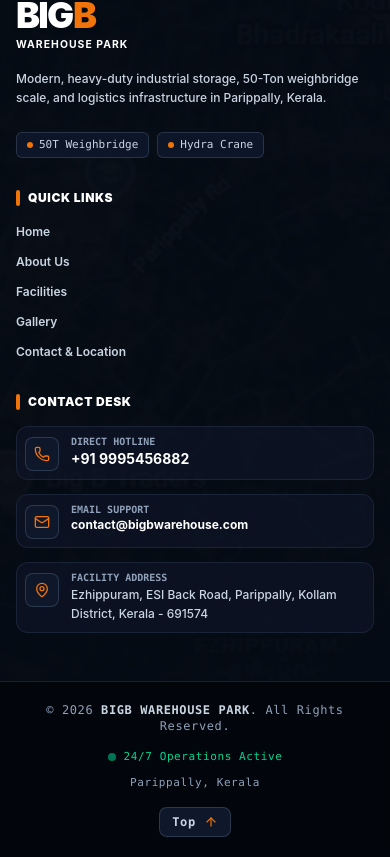
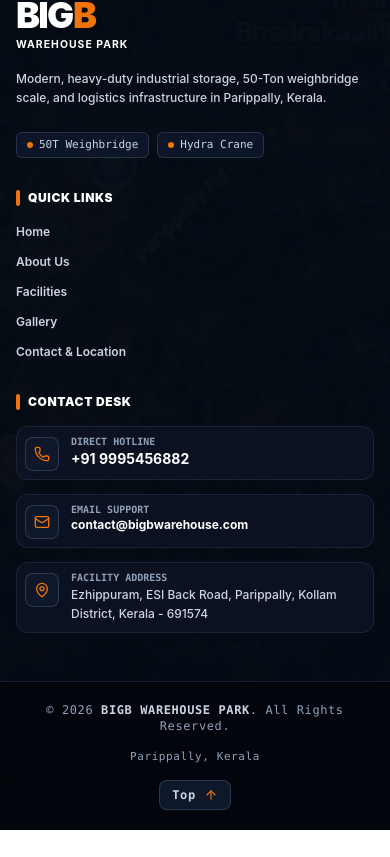
Before and after one commit to AN-develops-Tech/BIGBwarehouse, a React (Vite) app in the folder frontend/: page / in a window 390 px wide. Shown: the part 8622-9479 px from the top of the page. After the commit the page ends 9452 px from the top, so only its background shows below. Built offline with nearby package versions, Linux system fonts and the light colour scheme.

Commit message:
fix(footer): remove 24/7 Operations Active badge from bottom footer

```diff
--- a/frontend/src/components/Footer.jsx
+++ b/frontend/src/components/Footer.jsx
@@ -270,11 +270,6 @@ const Footer = () => {
 
                     {/* Operational Status Info & Back-to-Top Button */}
                     <div className="flex flex-col sm:flex-row items-center justify-center gap-3 sm:gap-6 order-2 text-center flex-wrap">
-                        <span className="flex items-center gap-2 text-emerald-400 text-[11px]">
-                            <span className="w-2 h-2 rounded-full bg-emerald-400 animate-pulse"></span>
-                            24/7 Operations Active
-                        </span>
-                        <span className="text-slate-600 hidden sm:inline">•</span>
                         <span className="text-slate-400 text-[11px]">Parippally, Kerala</span>
 
                         {/* Responsive Integrated Back-to-Top Button */}
```
